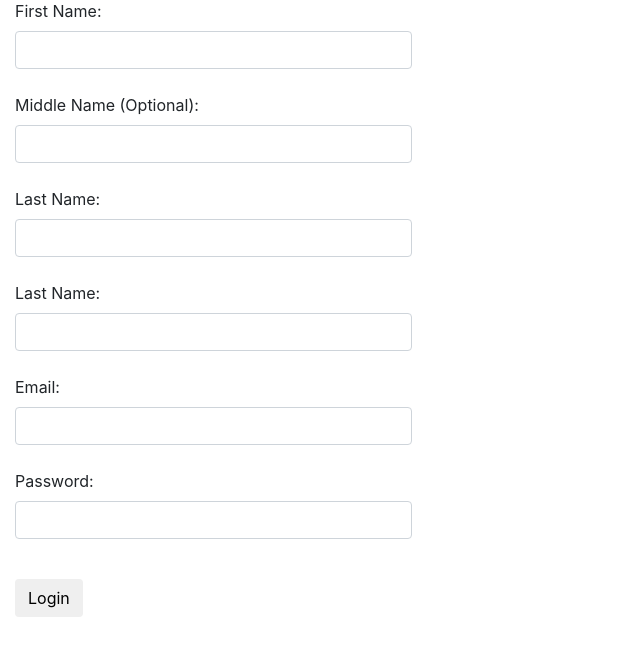
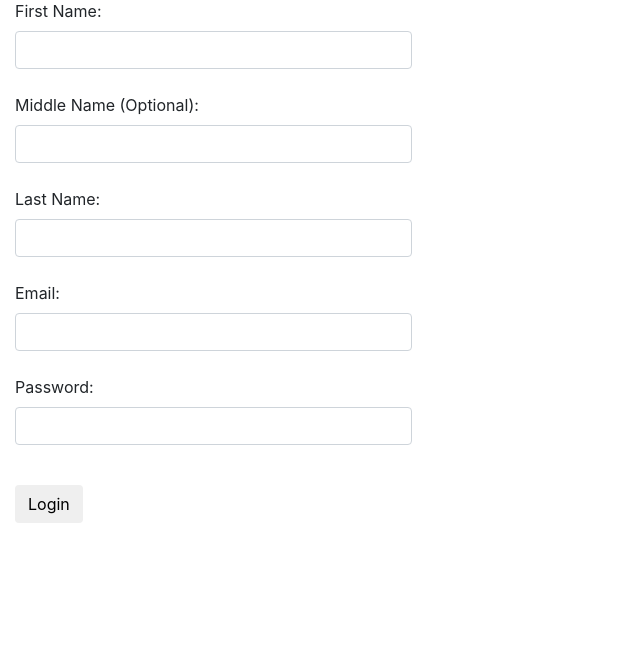
Before and after one commit to PradyumnaD2999/CommunityApp, a Django app: page /registrationRedirect/ in a window 1280 px wide. Shown: the part 149-800 px from the top of the page, without its empty margins (0-640 px from the left). Run offline with Django 3.2, Linux system fonts and the light colour scheme; some libraries are stand-ins or nearby versions.

Commit message:
initial commit

```diff
--- a/templates/registration/registration.html
+++ b/templates/registration/registration.html
@@ -34,8 +34,6 @@
 					      <input class = "form-control" type="text" name="middlename"><br>
                      <label>Last Name:</label>
 					      <input class = "form-control" type="text" name="lastname" required><br>
-                     <label>Last Name:</label>
-					      <input class = "form-control" type="text" name="lastname" required><br>
                      <label>Email:</label>
     				      <input class = "form-control" type="email" name="email" required><br>
                      <label>Password:</label>
```
